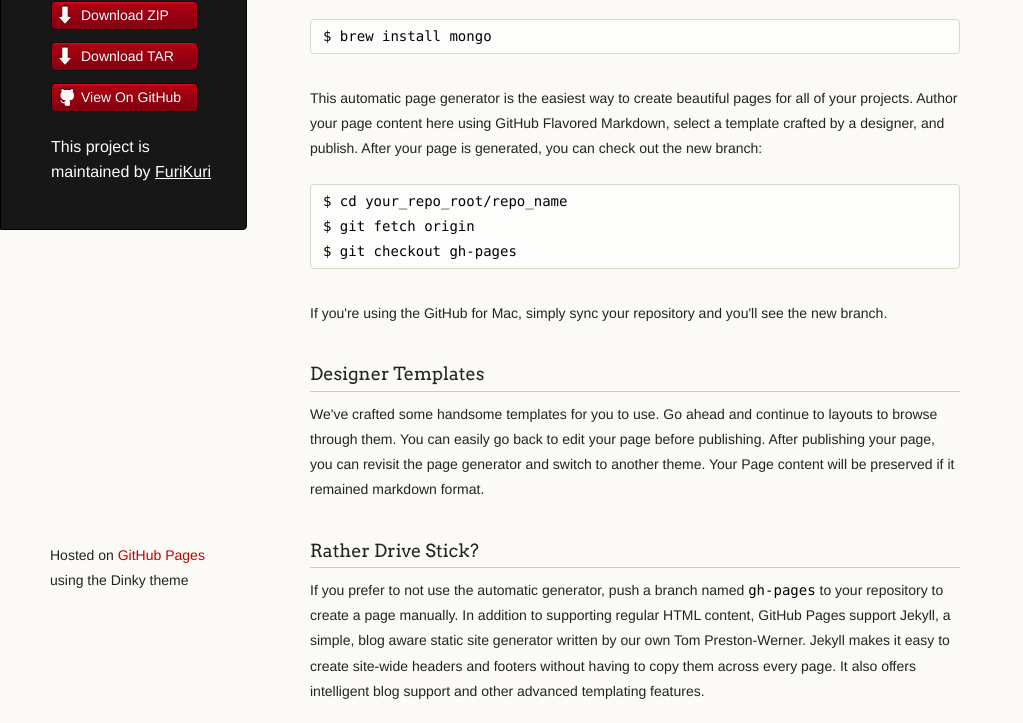
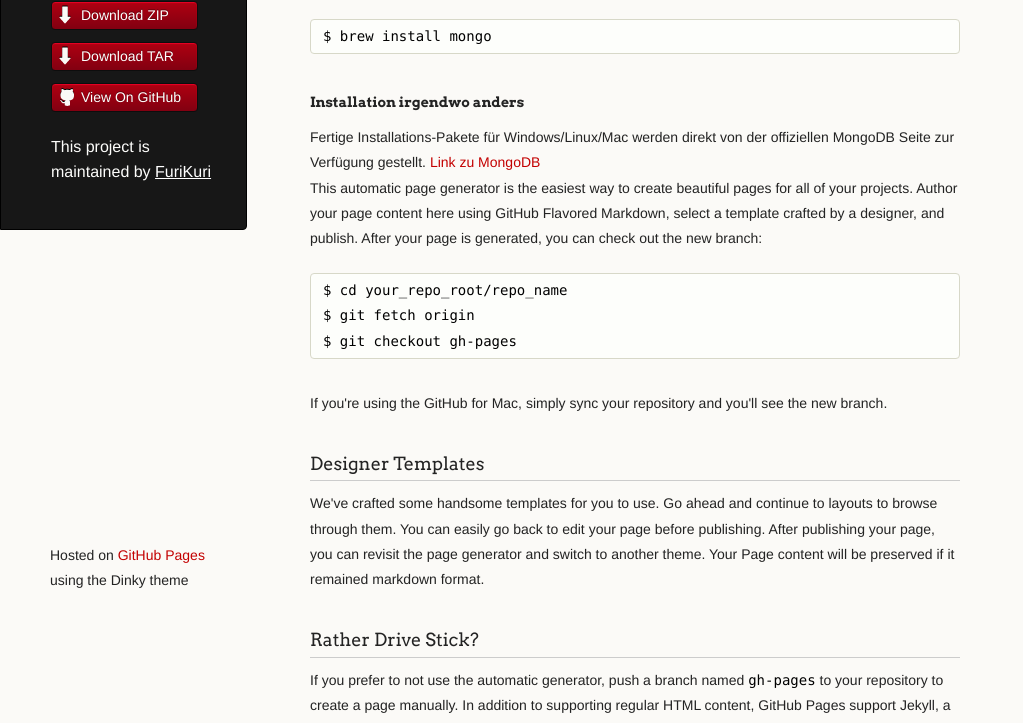
Before and after one commit to FuriKuri/mongodb, a plain HTML site: page index.html in a window 1280 px wide. Shown: the part 175-898 px from the top of the page, without its empty margins (0-1023 px from the left). Drawn offline with Linux system fonts and the light colour scheme.

Commit message:
start installation for other

```diff
--- a/index.html
+++ b/index.html
@@ -16,7 +16,7 @@
   <body>
     <div class="wrapper">
       <header>
-        <h1 class="header">Mongodb</h1>
+        <h1 class="header">MongoDB</h1>
         <p class="header">MongoDB Workshop</p>
 
         <ul>
@@ -40,6 +40,9 @@
 <pre><code>$ brew install mongo
 </code></pre>
 
+<h4>Installation irgendwo anders</h4>
+Fertige Installations-Pakete für Windows/Linux/Mac werden direkt von der offiziellen MongoDB Seite zur Verfügung gestellt.
+<a href="http://www.mongodb.org/downloads">Link zu MongoDB</a>
 
 <p>This automatic page generator is the easiest way to create beautiful pages for all of your projects. Author your page content here using GitHub Flavored Markdown, select a template crafted by a designer, and publish. After your page is generated, you can check out the new branch:</p>
 
```
